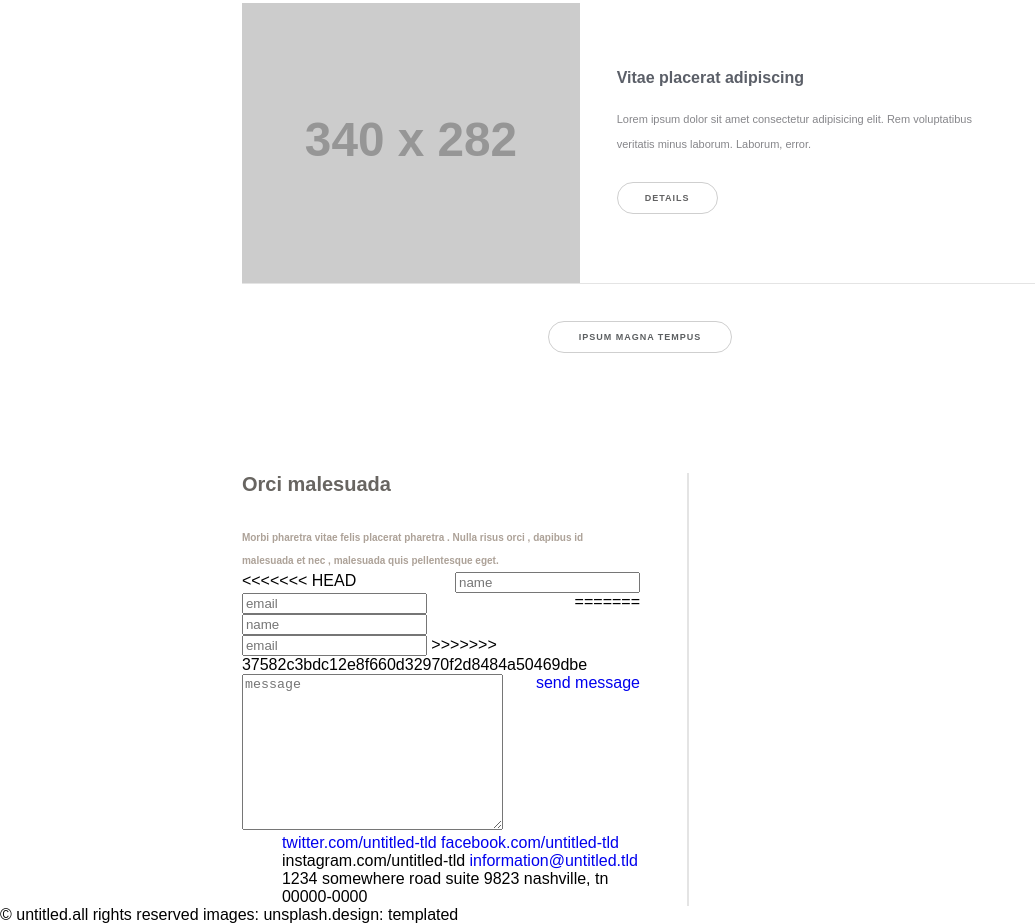
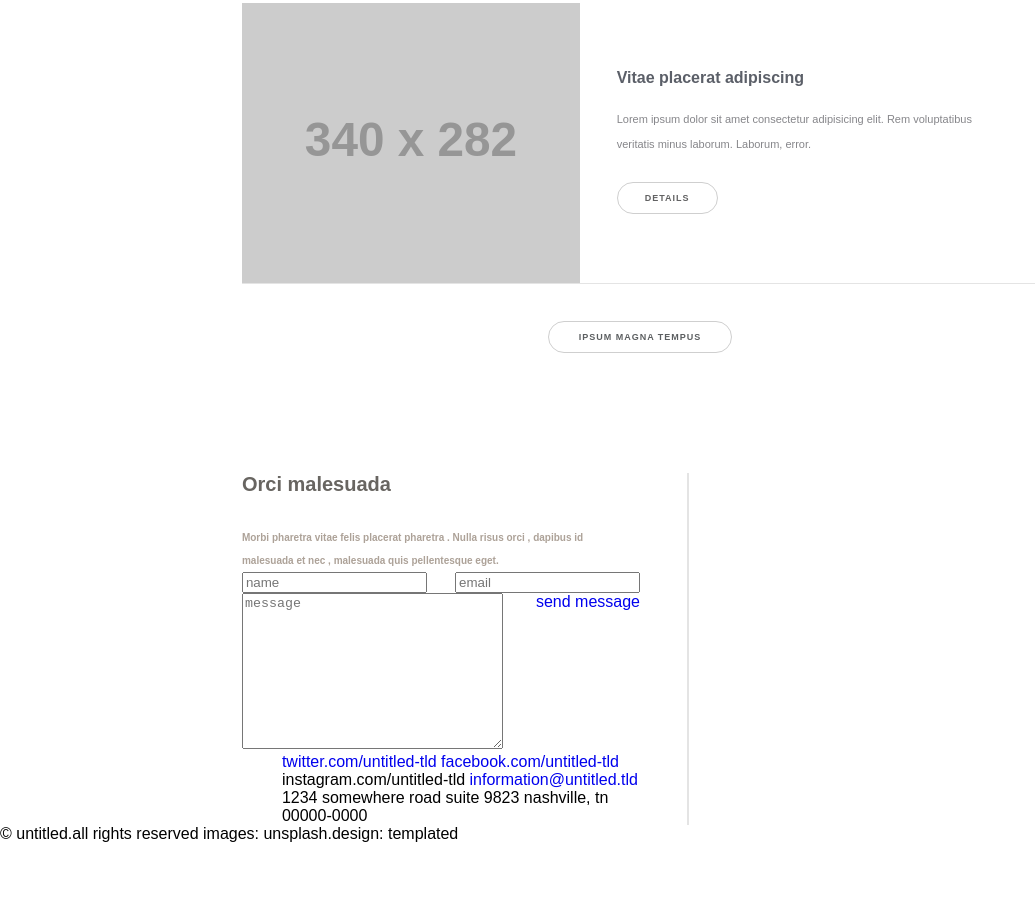
Before and after one commit to ahsanaaxioned/prisml, a plain HTML site: page index.html in a window 1280 px wide. Shown: the part 1400-2324 px from the top of the page, without its empty margins (0-1035 px from the left). After the commit the page ends 2243 px from the top, so only its background shows below. Drawn offline with Linux system fonts and the light colour scheme; placeholder pictures from the web are drawn by us.

Commit message:
conflict resolved

```diff
--- a/index.html
+++ b/index.html
@@ -121,20 +121,11 @@
               quis pellentesque eget.</p>
             <form>
               <div class="input-info">
-<<<<<<< HEAD
-                <div class="input-name">
-                  <input type="text" name="text" id="name" placeholder="name">
-                </div>
-                <div class="input-email">
-                  <input type="email" name="email" id="email" placeholder="email">
-                </div>
-=======
               <div class="input-name active">
                 <input type="text" name="text" id="name" placeholder="name">
               </div>
               <div class="input-email active">
                 <input type="email" name="email" id="email" placeholder="email">
->>>>>>> 37582c3bdc12e8f660d32970f2d8484a50469dbe
               </div>
               <div class="message">
                 <textarea name="message" id="" cols="30" rows="10" placeholder="message"></textarea>
```
